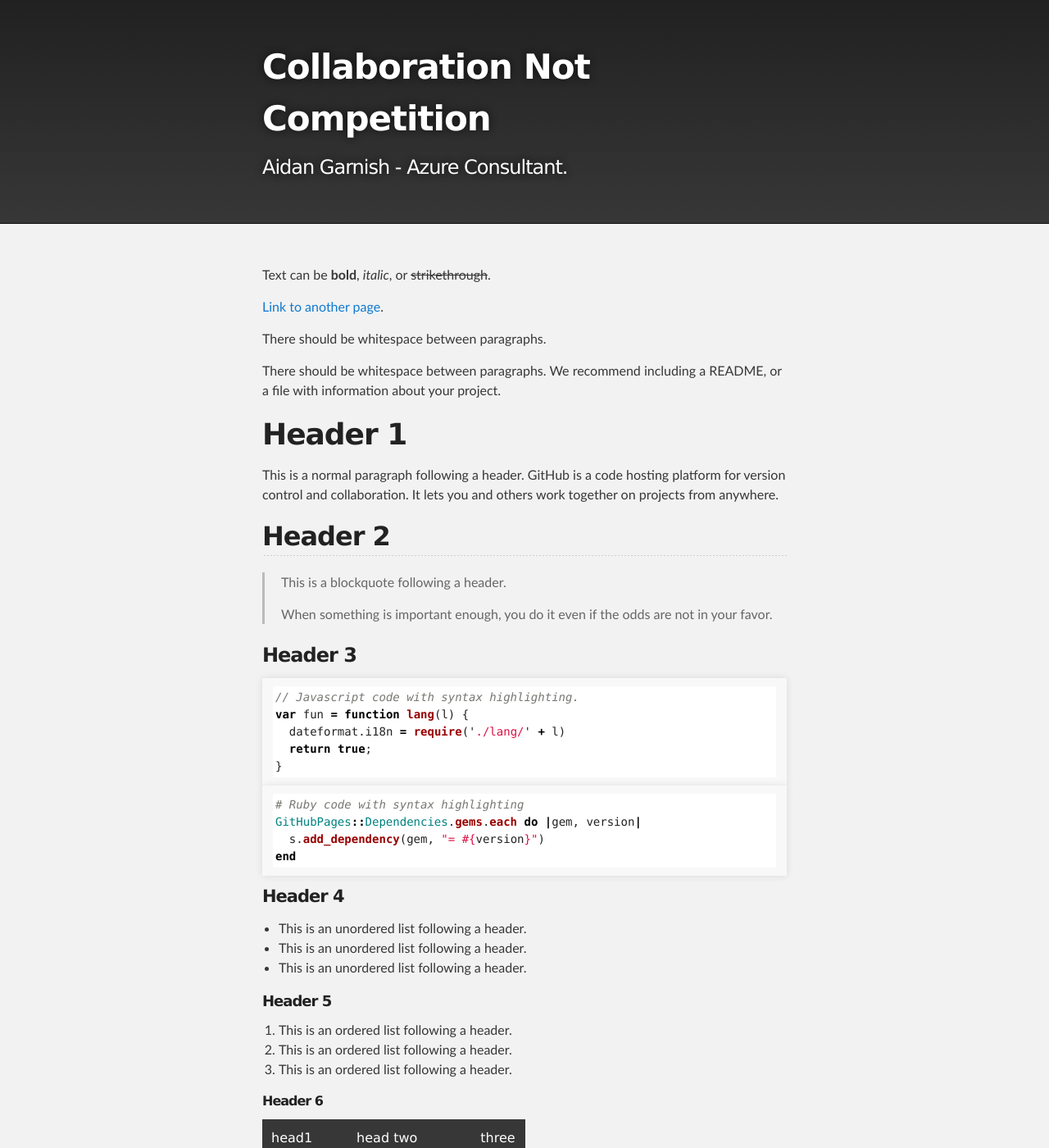
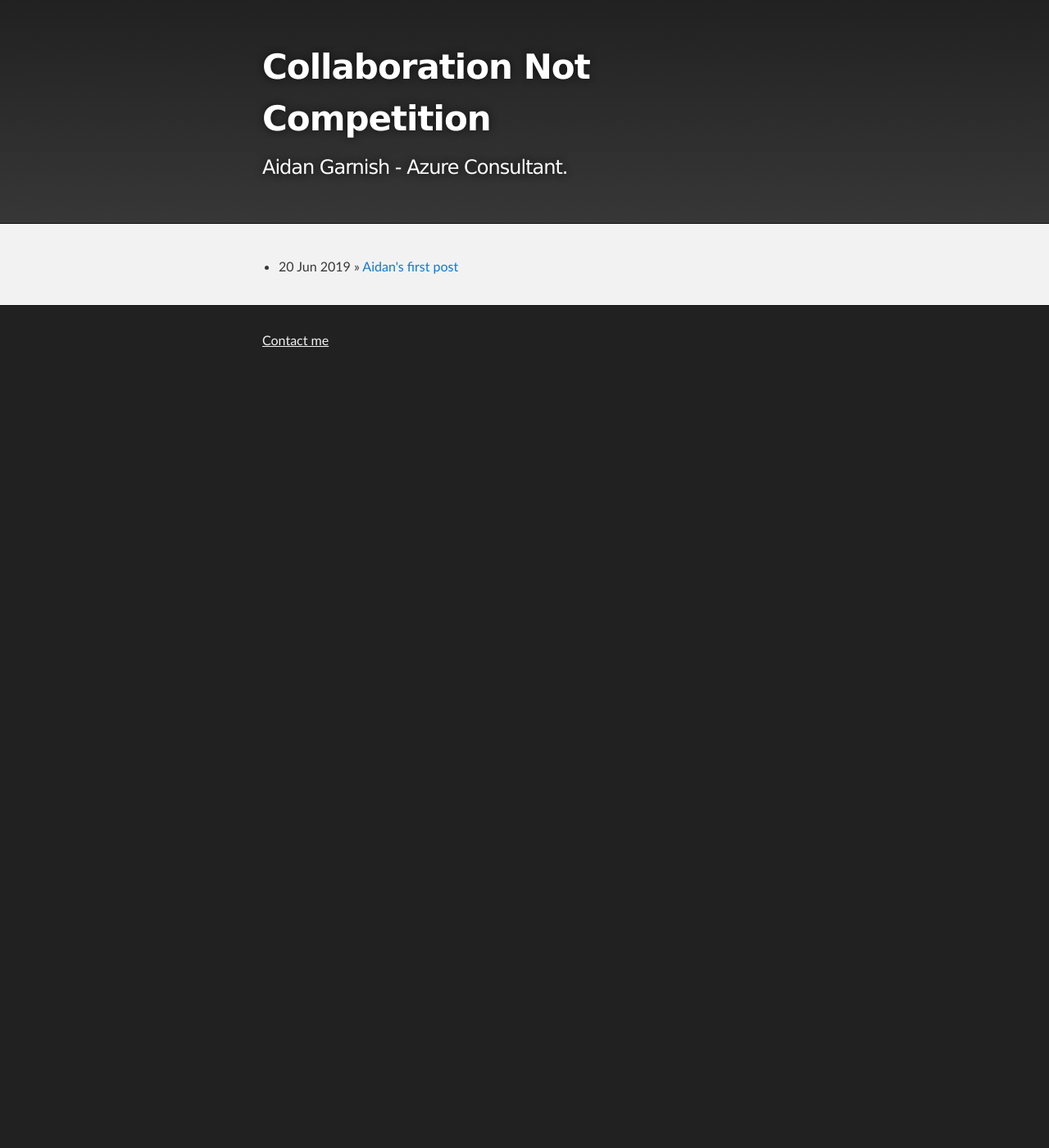
Before and after one commit to aidangarnish/aidangarnish.github.io, a Jekyll site: the page built from index.html, in a window 1280 px wide and 1400 px high. Shown: the whole window at 82% size. Built offline with Jekyll 4.4.1, drawn with Linux system fonts in a browser that asks for light colours; some of the changed text lies outside the part shown.

Commit message:
Added post listing to home page

````diff
--- a/_layouts/default.html
+++ b/_layouts/default.html
@@ -39,7 +39,7 @@
         {% if site.github.is_project_page %}
         <p class="copyright">{{ site.title | default: site.github.repository_name }} maintained by <a href="{{ site.github.owner_url }}">{{ site.github.owner_name }}</a></p>
         {% endif %}
-        <p><a href="mailto:garnish@outlook.com">email</a></p>
+        <p><a href="mailto:garnish@outlook.com">Contact me</a></p>
       </footer>
     </div>
 
--- /dev/null
+++ b/index.html
@@ -0,0 +1,10 @@
+---
+layout: default
+---
+
+<ul class="posts">
+
+  {% for post in site.posts %}
+    <li><span>{{ post.date | date_to_string }}</span> » <a href="{{ post.url }}" title="{{ post.title }}">{{ post.title }}</a></li>
+  {% endfor %}
+</ul>
--- a/index.md
+++ /dev/null
@@ -1,123 +0,0 @@
----
-layout: default
----
-
-Text can be **bold**, _italic_, or ~~strikethrough~~.
-
-[Link to another page](./another-page.html).
-
-There should be whitespace between paragraphs.
-
-There should be whitespace between paragraphs. We recommend including a README, or a file with information about your project.
-
-# Header 1
-
-This is a normal paragraph following a header. GitHub is a code hosting platform for version control and collaboration. It lets you and others work together on projects from anywhere.
-
-## Header 2
-
-> This is a blockquote following a header.
->
-> When something is important enough, you do it even if the odds are not in your favor.
-
-### Header 3
-
-```js
-// Javascript code with syntax highlighting.
-var fun = function lang(l) {
-  dateformat.i18n = require('./lang/' + l)
-  return true;
-}
-```
-
-```ruby
-# Ruby code with syntax highlighting
-GitHubPages::Dependencies.gems.each do |gem, version|
-  s.add_dependency(gem, "= #{version}")
-end
-```
-
-#### Header 4
-
-*   This is an unordered list following a header.
-*   This is an unordered list following a header.
-*   This is an unordered list following a header.
-
-##### Header 5
-
-1.  This is an ordered list following a header.
-2.  This is an ordered list following a header.
-3.  This is an ordered list following a header.
-
-###### Header 6
-
-| head1        | head two          | three |
-|:-------------|:------------------|:------|
-| ok           | good swedish fish | nice  |
-| out of stock | good and plenty   | nice  |
-| ok           | good `oreos`      | hmm   |
-| ok           | good `zoute` drop | yumm  |
-
-### There's a horizontal rule below this.
-
-* * *
-
-### Here is an unordered list:
-
-*   Item foo
-*   Item bar
-*   Item baz
-*   Item zip
-
-### And an ordered list:
-
-1.  Item one
-1.  Item two
-1.  Item three
-1.  Item four
-
-### And a nested list:
-
-- level 1 item
-  - level 2 item
-  - level 2 item
-    - level 3 item
-    - level 3 item
-- level 1 item
-  - level 2 item
-  - level 2 item
-  - level 2 item
-- level 1 item
-  - level 2 item
-  - level 2 item
-- level 1 item
-
-### Small image
-
-![Octocat](https://github.githubassets.com/images/icons/emoji/octocat.png)
-
-### Large image
-
-![Branching](https://guides.github.com/activities/hello-world/branching.png)
-
-
-### Definition lists can be used with HTML syntax.
-
-<dl>
-<dt>Name</dt>
-<dd>Godzilla</dd>
-<dt>Born</dt>
-<dd>1952</dd>
-<dt>Birthplace</dt>
-<dd>Japan</dd>
-<dt>Color</dt>
-<dd>Green</dd>
-</dl>
-
-```
-Long, single-line code blocks should not wrap. They should horizontally scroll if they are too long. This line should be long enough to demonstrate this.
-```
-
-```
-The final element.
-```
````
